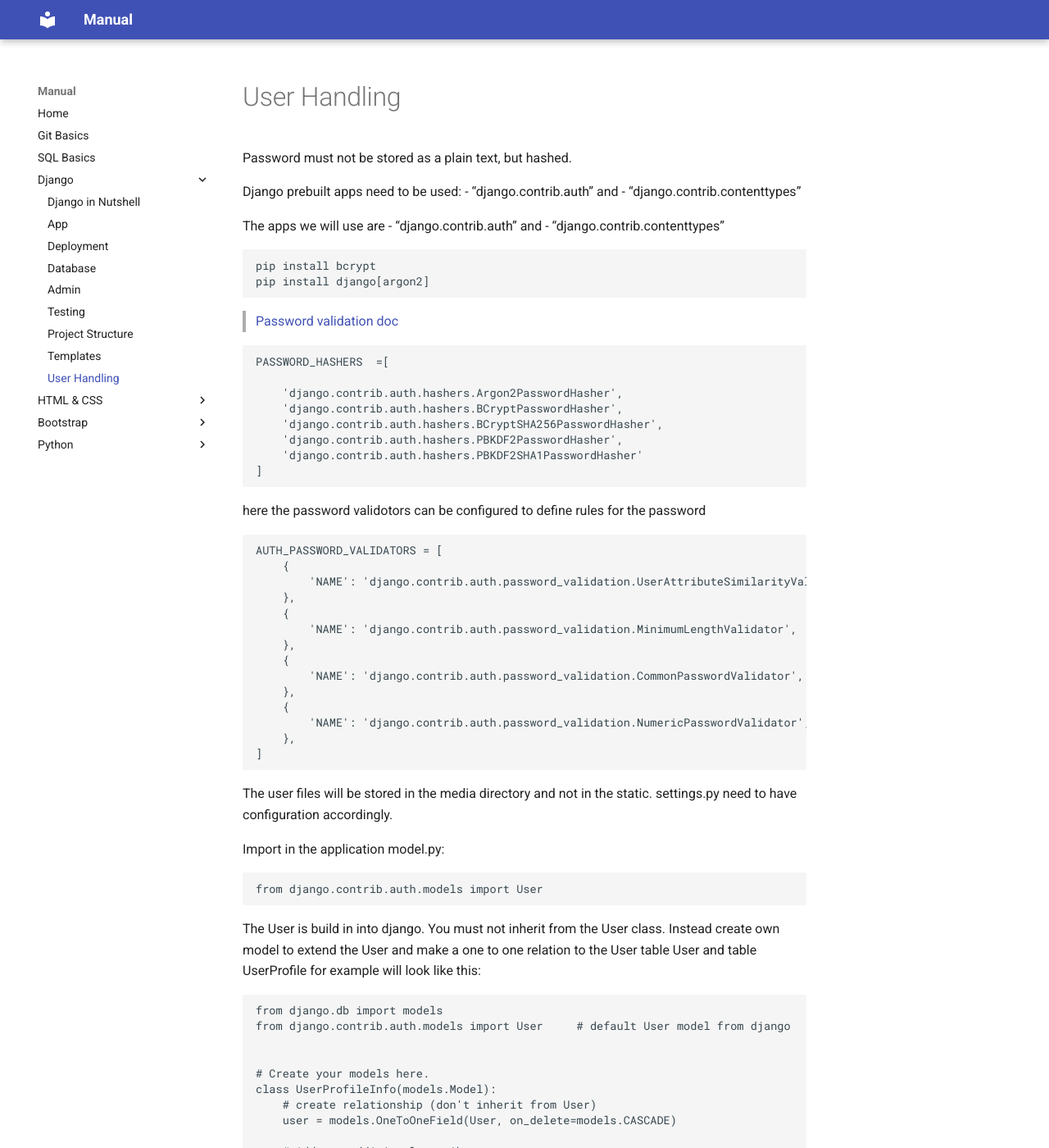
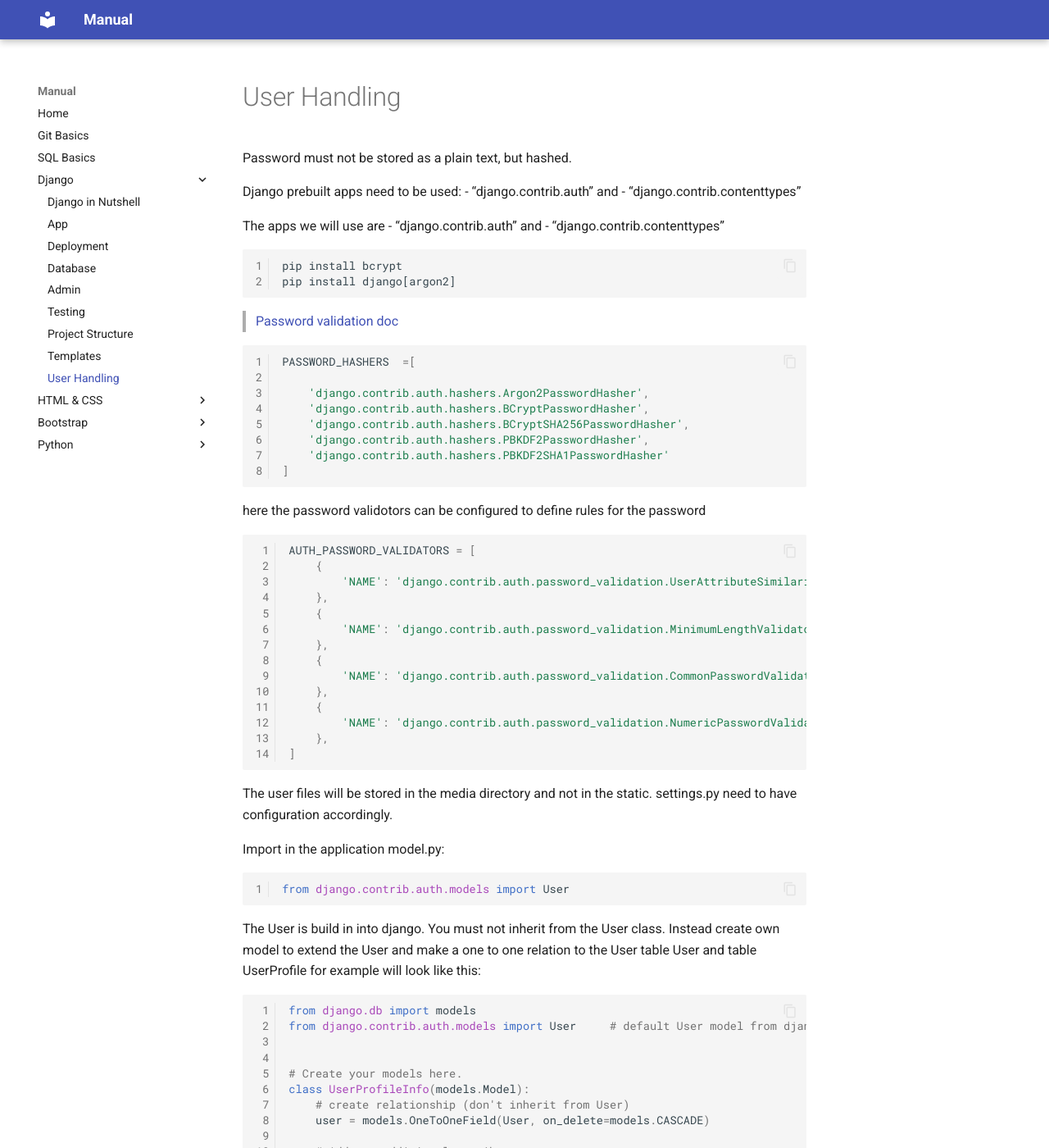
Before and after one commit to wowa-q/dj-todo, an MkDocs documentation site: the page built from doc/django/user_handling.md, in a window 1280 px wide and 1400 px high. Shown: the whole window at 82% size. Built offline with MkDocs 1.6.1 and Material for MkDocs 9.7.7, drawn with Linux system fonts in a browser that asks for light colours; some of the changed text lies outside the part shown.

Commit message:
Code highlights in mkdocs funktioniert

```diff
--- a/mkdocs.yml
+++ b/mkdocs.yml
@@ -3,12 +3,49 @@
 # anpassen auf den Ordner (standard ist docs)
 docs_dir: doc
 # setting up the theme for documentation
+# theme:
+#   name: "material" # uv add mkdocs-material
+#   highlightjs: true  # Falls Highlight.js genutzt wird
+#   hljs_languages:
+#     - python
+#     - javascript
+#     - html
+#     - css
+#     - html
+#     - django
+
+
 theme:
-  name: "material" # uv add mkdocs-material
+  name: "material"  # UV: mkdocs-material ist installiert
+  palette:
+    primary: indigo
+    accent: deep purple
+  font:
+    text: Roboto
+    code: Roboto Mono
+  features:
+    - content.code.copy  # Ermöglicht Codeblock-Kopieren
+    - content.code.annotate  # Falls du Code-Erklärungen nutzt
+  icon:
+    annotation: material/arrow-right-circle  # Annotationen für Code
+
+markdown_extensions:
+  - pymdownx.highlight:
+      use_pygments: true
+      anchor_linenums: true
+      linenums: true
+  - pymdownx.superfences  # Erweitertes Code-Highlighting
+
+extra_css:
+  - https://cdnjs.cloudflare.com/ajax/libs/highlight.js/11.7.0/styles/monokai.min.css  # Optional
+
+
+
 
 # to generate documentation from docstrings from code
 plugins:
   - mkdocstrings
+
 
 # include new chapter / md files
 nav:
--- a/pyproject.toml
+++ b/pyproject.toml
@@ -8,4 +8,5 @@
     "mkdocs-material>=9.6.5",
     "mkdocs>=1.6.1",
     "mkdocstrings>=0.28.2",
+    "pygments>=2.19.1",
 ]
```
